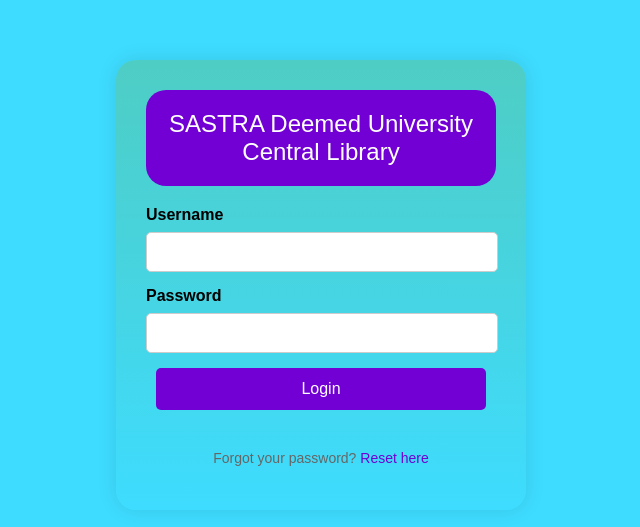
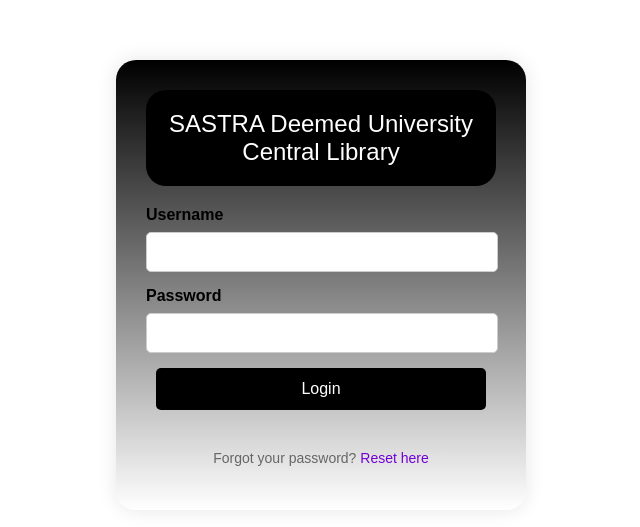
Before and after one commit to SuhailaFathimaS/SuhailaFathimaS.github.io, a plain HTML site: page index.html in a window 1280 px wide. Shown: the part 115-642 px from the top of the page, without its empty margins (319-959 px from the left). Drawn offline with Linux system fonts and the light colour scheme.

Commit message:
Update index.html

```diff
--- a/index.html
+++ b/index.html
@@ -6,7 +6,7 @@
     <title>Login</title>
     <style>
         body {
-            background-color: #3edcff;
+            background-color: #FFFFFF;
             font-family: Arial, sans-serif;
             margin: 0;
             padding: 0;
@@ -23,7 +23,7 @@
             border-radius: 20px;
             box-shadow: 0px 0px 20px rgba(0,0,0,0.1);
             transition: all 0.3s ease;
-            background: linear-gradient(to bottom, #4ECDC4, #3EDCFF);
+            background: linear-gradient(to bottom, #000000, #FFFFFF);
             text-align: center;
             overflow: hidden;
             transition: transform 0.3s ease;
@@ -33,7 +33,7 @@
             box-shadow: 0px 0px 30px rgba(0,0,0,0.3);
         }
         .header {
-            background-color: #7200d5;
+            background-color: #000000;
             color: #fff;
             padding: 20px 0;
             border-radius: 20px 20px 20px 20px;
@@ -67,12 +67,12 @@
         }
         input[type="text"]:focus,
         input[type="password"]:focus {
-            border-color: #7200d5;
+            border-color: #000000;
         }
         input[type="submit"] {
             width: calc(100% - 20px);
             padding: 12px;
-            background-color: #7200d5;
+            background-color: #000000;
             color: #fff;
             border: none;
             border-radius: 5px;
@@ -81,7 +81,7 @@
             transition: background-color 0.3s ease;
         }
         input[type="submit"]:hover {
-            background-color: #5a00a8;
+            background-color: #FFFFFF;
         }
         .footer {
             margin-top: 20px;
```
